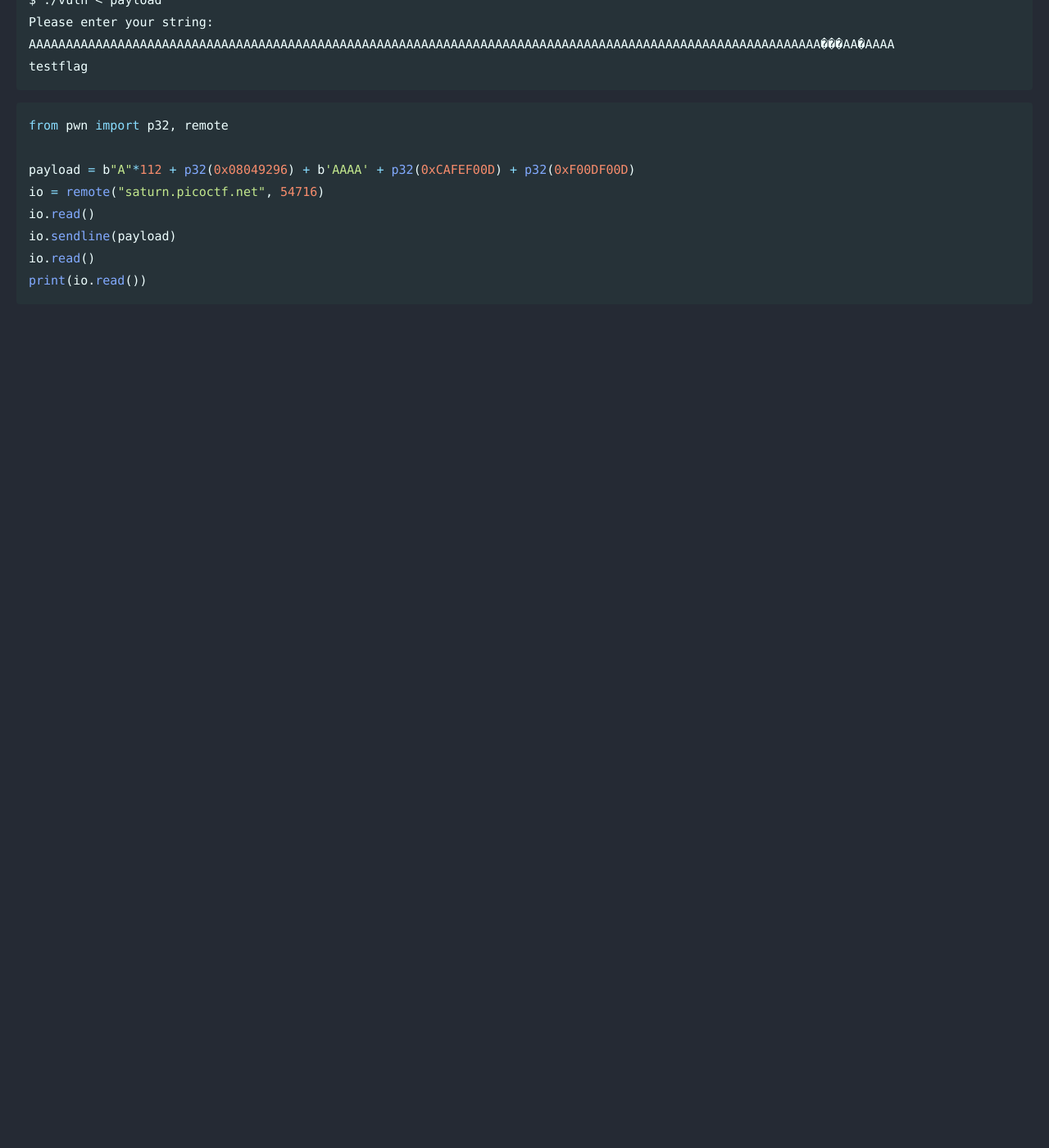
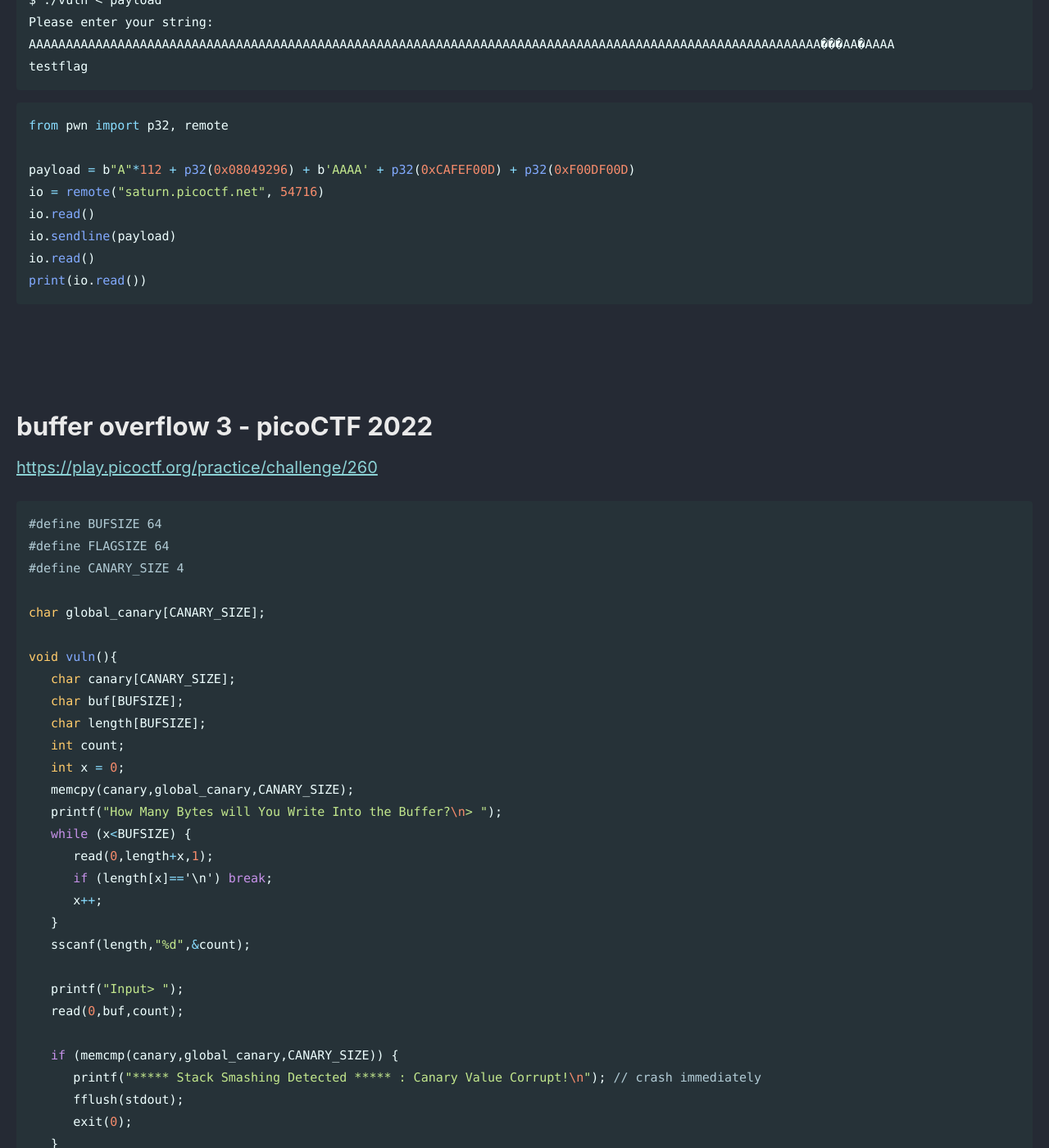
Before and after one commit to Connor-McCartney/Connor-McCartney.github.io, a Jekyll site: the page built from _pages/misc/pwn.md, in a window 1280 px wide and 1400 px high, scrolled down 7836 px. Shown: the whole window at 82% size. Built offline with Jekyll 4.4.1, drawn with Linux system fonts in a browser that asks for light colours; cached includes are drawn as plain includes; before the commit the page ends 8252 px from its top, so only the background shows below that; some of the changed text lies outside the part shown.

Commit message:
Update pwn.md

````diff
--- a/_pages/misc/pwn.md
+++ b/_pages/misc/pwn.md
@@ -339,3 +339,68 @@ io.sendline(payload)
 io.read()
 print(io.read())
 ```
+
+
+
+
+
+<br>
+<br>
+<br>
+
+# buffer overflow 3 - picoCTF 2022
+
+<https://play.picoctf.org/practice/challenge/260>
+
+```c
+#define BUFSIZE 64
+#define FLAGSIZE 64
+#define CANARY_SIZE 4
+
+char global_canary[CANARY_SIZE];
+
+void vuln(){
+   char canary[CANARY_SIZE];
+   char buf[BUFSIZE];
+   char length[BUFSIZE];
+   int count;
+   int x = 0;
+   memcpy(canary,global_canary,CANARY_SIZE);
+   printf("How Many Bytes will You Write Into the Buffer?\n> ");
+   while (x<BUFSIZE) {
+      read(0,length+x,1);
+      if (length[x]=='\n') break;
+      x++;
+   }
+   sscanf(length,"%d",&count);
+
+   printf("Input> ");
+   read(0,buf,count);
+
+   if (memcmp(canary,global_canary,CANARY_SIZE)) {
+      printf("***** Stack Smashing Detected ***** : Canary Value Corrupt!\n"); // crash immediately
+      fflush(stdout);
+      exit(0);
+   }
+   printf("Ok... Now Where's the Flag?\n");
+   fflush(stdout);
+}
+```
+
+They've used a custom canary to try prevent buffer overflow, it's 4 bytes and checks if it's value is the same as at the start of the program.
+
+```
+[~/Desktop]
+$ ./vuln
+Please create 'canary.txt' in this directory with your own debugging canary.
+
+[~/Desktop]
+$ echo "TEST" > canary.txt
+
+[~/Desktop]
+$ ./vuln
+How Many Bytes will You Write Into the Buffer?
+> 2
+Input> aa
+Ok... Now Where's the Flag?
+```
````
